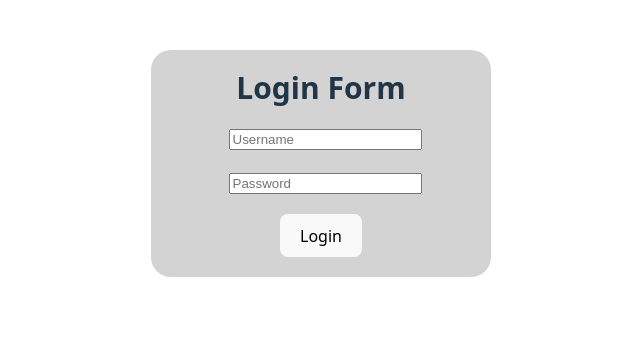
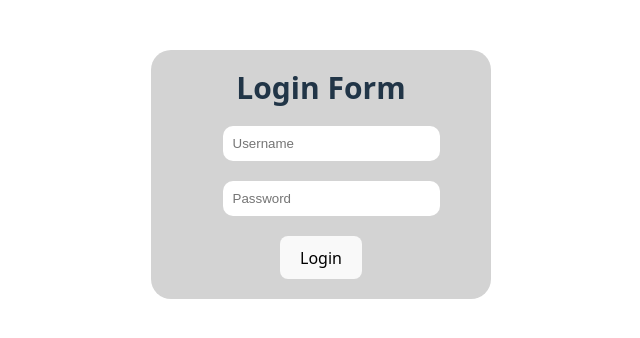
Before and after one commit to zarram89/03-react-login-form, a React (Vite) app: page / in a window 1280 px wide. Shown: the top 338 px of the page, without its empty margins (319-959 px from the left). Built offline with nearby package versions, Linux system fonts and the light colour scheme.

Commit message:
Исправляет стили и меняет class на className

```diff
--- a/src/App.jsx
+++ b/src/App.jsx
@@ -1,9 +1,5 @@
 import LoginForm from "./LoginForm";
 
 export default function App() {
-  return (
-    <>
-      <LoginForm />
-    </>
-  );
+  return <LoginForm />
 }
--- a/src/LoginForm.css
+++ b/src/LoginForm.css
@@ -22,4 +22,20 @@
 .auth__form input {
   width: 100%;
   margin-bottom: 20px;
+  padding: 10px;
+  border-radius: 10px;
+  border: none;
 }
+
+.visually-hidden {
+  position: absolute;
+  width: 1px;
+  height: 1px;
+  margin: -1px;
+  border: 0;
+  padding: 0;
+  white-space: nowrap;
+  clip-path: inset(100%);
+  clip: rect(0 0 0 0);
+  overflow: hidden;
+}
--- a/src/LoginForm.jsx
+++ b/src/LoginForm.jsx
@@ -5,20 +5,21 @@ export default function LoginForm() {
   return (
     <div className="auth">
       <form className="auth__form" action="#" method="post" autoComplete="off">
-        <h1 class="auth__title">Login Form</h1>
+        <h1 className="auth__title">Login Form</h1>
         <div>
           <label>
-            <input type="text" name="username" placeholder="Username"/>
+            <span className="visually-hidden">Enter your name</span>
+            <input type="text" name="username" placeholder="Username" />
           </label>
         </div>
         <div>
           <label>
+            <span className="visually-hidden">Enter your password</span>
             <input type="password" name="password" placeholder="Password" />
           </label>
         </div>
         <LoginButton />
       </form>
-
     </div>
   )
 }
--- a/src/index.css
+++ b/src/index.css
@@ -24,8 +24,6 @@ a:hover {
 
 body {
   margin: 0;
-  /* display: flex;
-  place-items: center; */
   min-width: 320px;
   min-height: 100vh;
 }
```
Lines whose indentation alone changed are shown as unchanged.
